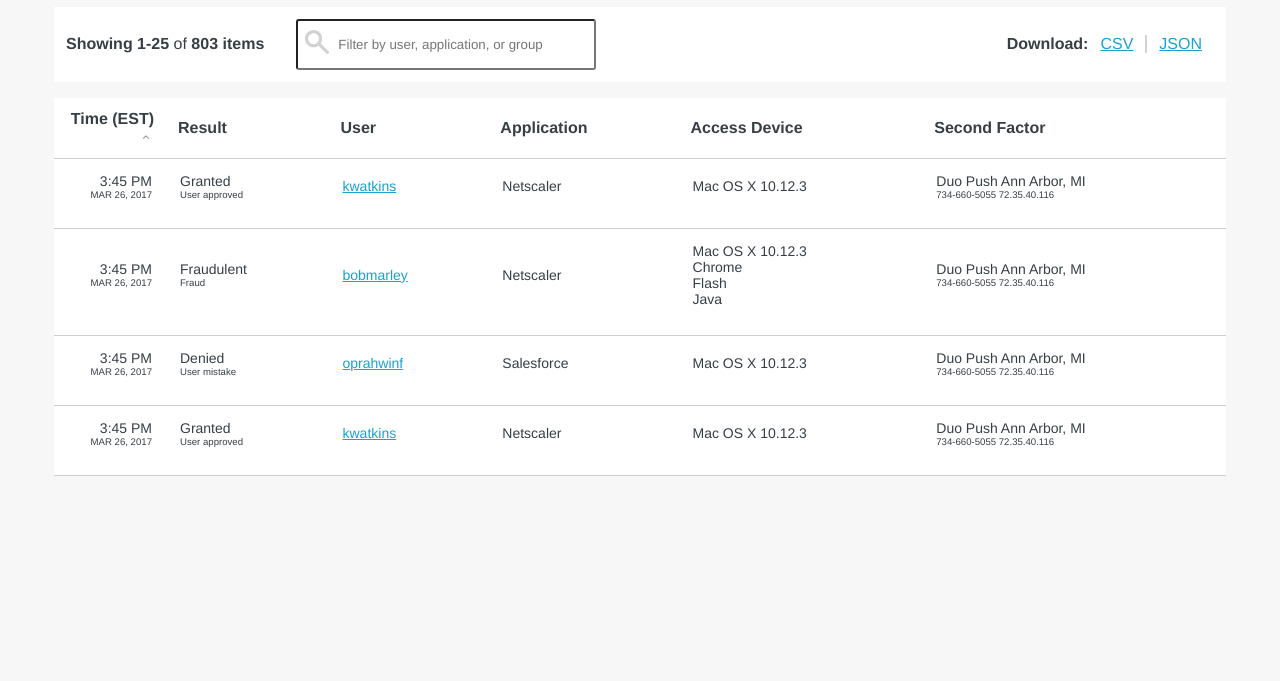
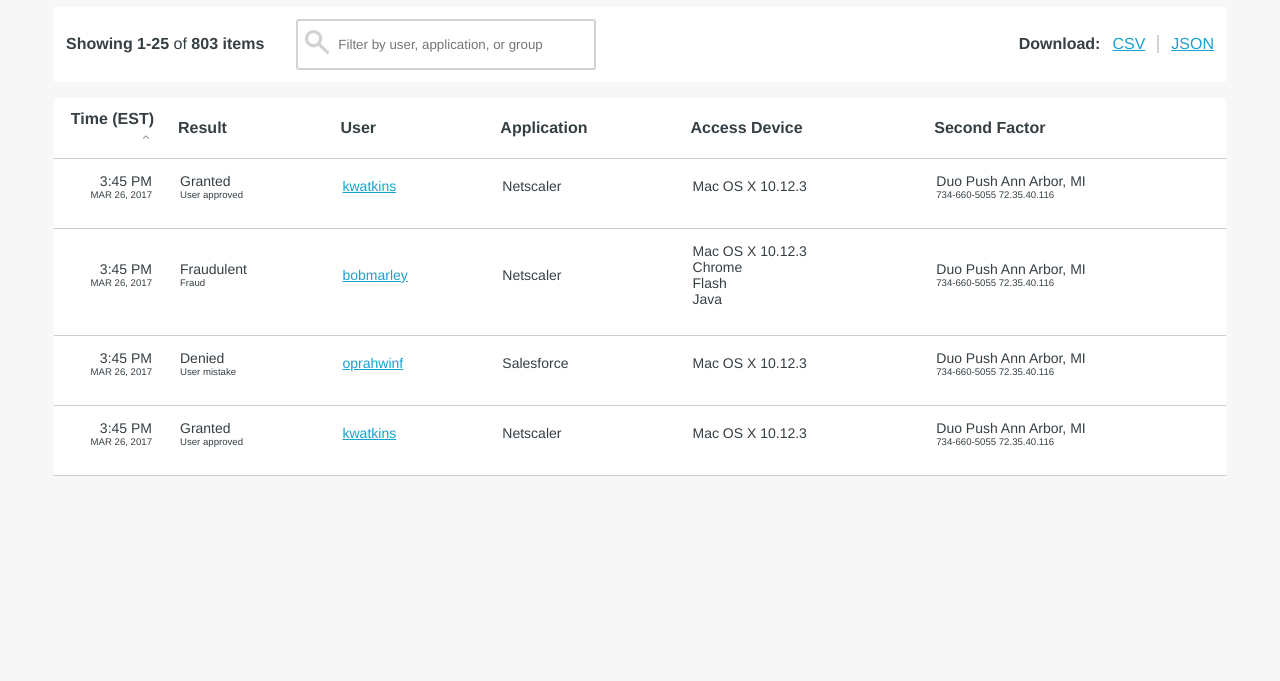
Before and after one commit to cardner/custom-elements, a website: page index.html in a window 1280 px wide. Shown: the part 119-800 px from the top of the page. Drawn offline with nearby package versions, Linux system fonts and the light colour scheme; files that its build step writes are made by us from their sources.

Commit message:
tweak input border color, remove padding right from last download item

```diff
--- a/ui-components/table/table.scss
+++ b/ui-components/table/table.scss
@@ -97,6 +97,7 @@ td:first-of-type {
     display: inline-block;
     padding: 1.0rem 0.375rem 1.0rem 2.5rem;
     width: 100%;
+    border: 2px solid #d2d2d2;
     @include border-radius(3px);
     @include breakpoint(large) {
       width: 18.75rem;
@@ -123,9 +124,6 @@ td:first-of-type {
   margin: 0;
   padding: 0;
   list-style: none;
-  // @include breakpoint(medium) {
-  //   align-self: flex-end;
-  // }
 }
 
 .download-item {
@@ -141,6 +139,9 @@ td:first-of-type {
       left: 0;
     }
   }
+  &:last-child {
+    padding-right: 0;
+  }
   a {
     text-transform: uppercase;
   }
```
